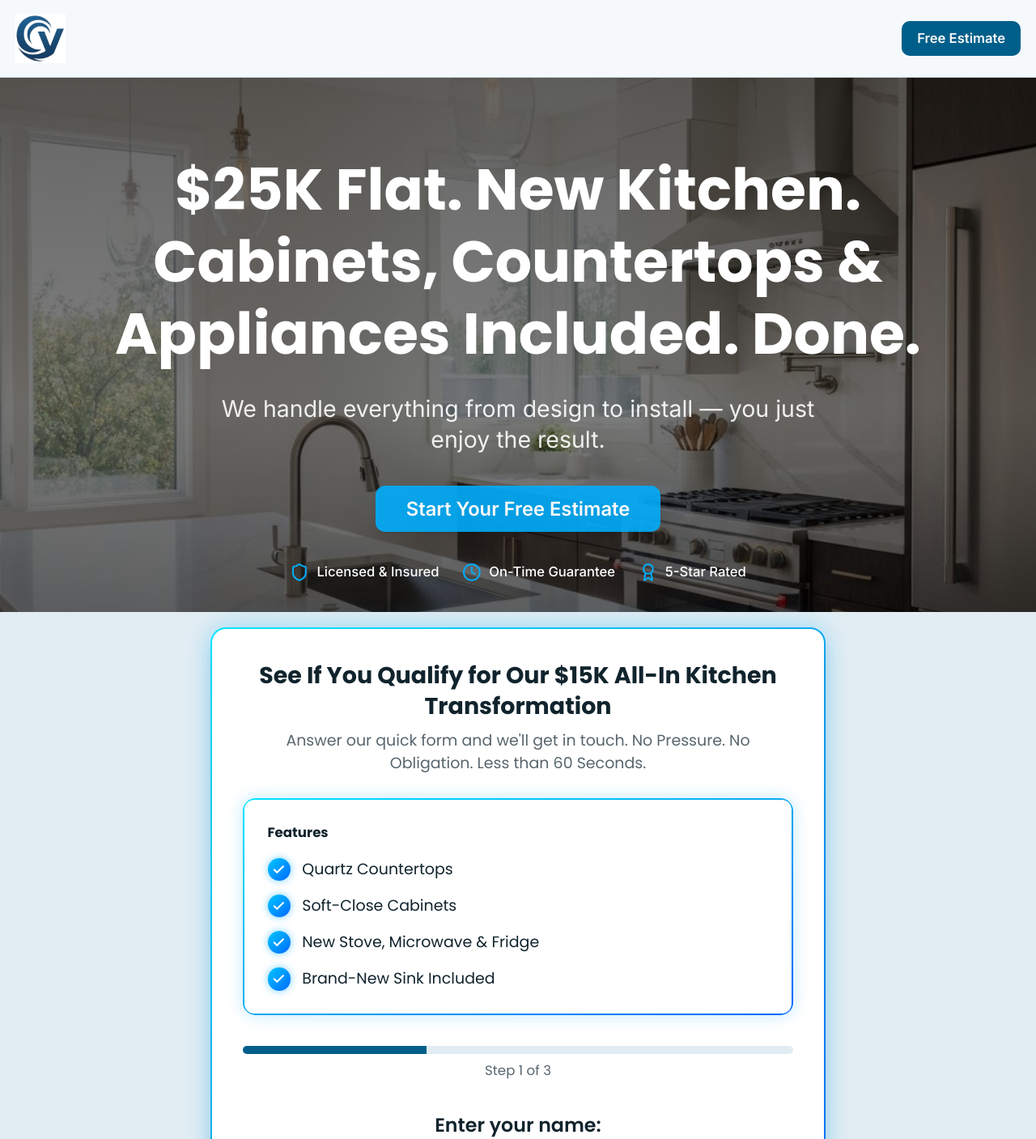
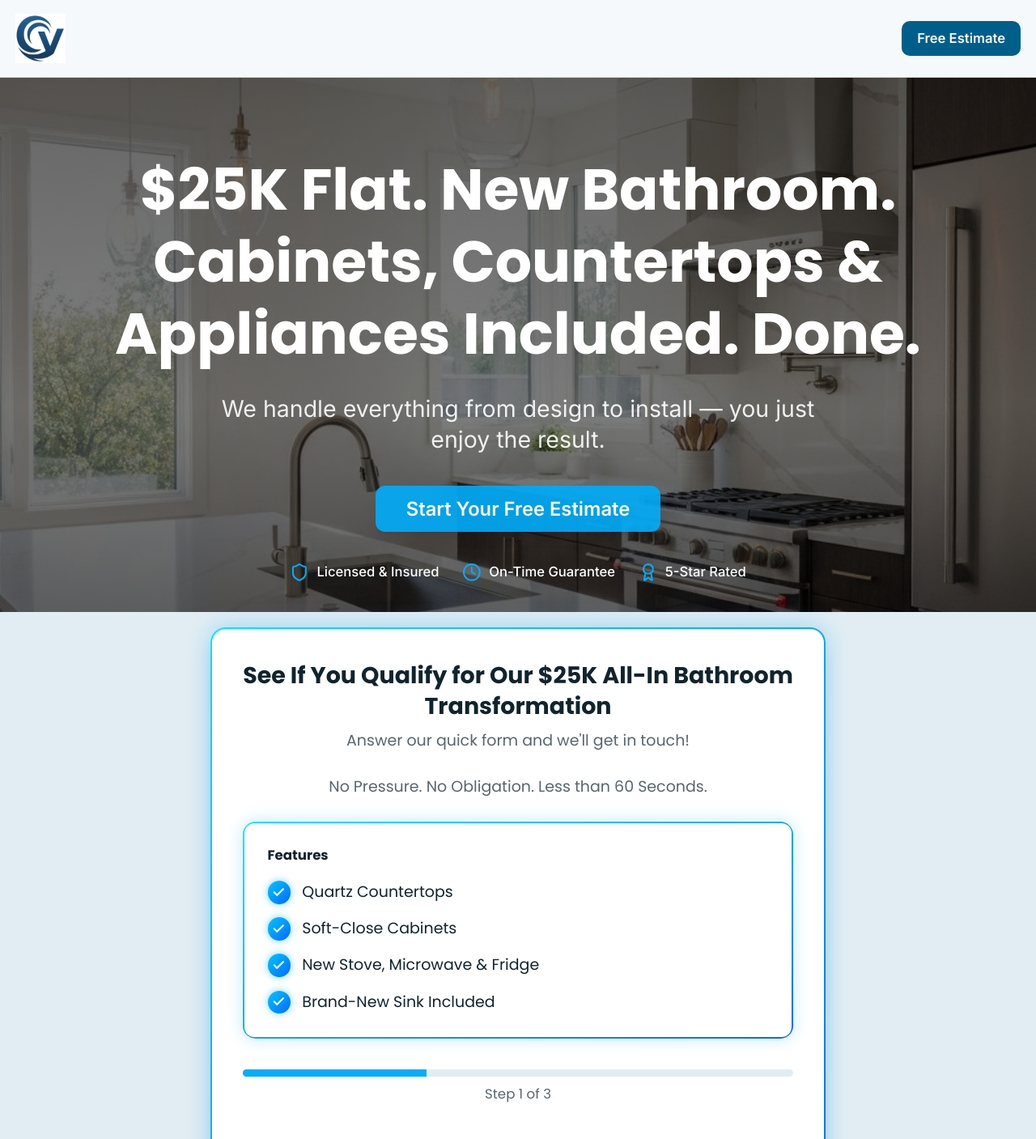
Before and after one commit to Fbet590/CVPi-Kitchens-2.0, a Next.js app: page / in a window 1280 px wide. Shown: the top 1407 px of the page at 81% size. Built offline with nearby package versions, Linux system fonts and the light colour scheme.

Commit message:
feat: update landing page to reflect bathroom transformation pricing
Co-authored-by: Fbet590 <271462897+Fbet590@users.noreply.github.com>

```diff
--- a/components/landing/hero.tsx
+++ b/components/landing/hero.tsx
@@ -23,7 +23,7 @@ export function Hero() {
       {/* Content */}
       <div className="relative z-10 container mx-auto px-4 text-center max-w-4xl">
         <h1 className="font-[family-name:var(--font-poppins)] text-4xl md:text-5xl lg:text-6xl font-bold text-white leading-tight mb-6 text-balance">
-          $25K Flat. New Kitchen. Cabinets, Countertops & Appliances Included. Done.
+          $25K Flat. New Bathroom. Cabinets, Countertops & Appliances Included. Done.
         </h1>
         <p className="text-xl md:text-2xl text-white/90 mb-8 max-w-2xl mx-auto">
           We handle everything from design to install — you just enjoy the result.
--- a/components/landing/quote-form.tsx
+++ b/components/landing/quote-form.tsx
@@ -167,10 +167,11 @@ export function QuoteForm() {
           {/* Form Header */}
           <div className="text-center mb-6">
             <h2 className="text-xl md:text-2xl font-bold text-card-foreground mb-2">
-              See If You Qualify for Our $15K All-In Kitchen Transformation
+              See If You Qualify for Our $25K All-In Bathroom Transformation
             </h2>
             <p className="text-muted-foreground text-sm md:text-base">
-              Answer our quick form and we&apos;ll get in touch. No Pressure. No Obligation. Less than 60 Seconds.
+              Answer our quick form and we&apos;ll get in touch!<br /><br />
+              No Pressure. No Obligation. Less than 60 Seconds.
             </p>
           </div>
           {/* Features */}
@@ -199,8 +200,8 @@ export function QuoteForm() {
           <div className="mb-8">
             <div className="h-2 bg-muted rounded-full overflow-hidden">
               <div
-                className="h-full bg-primary transition-all duration-300 ease-out"
-                style={{ width: `${progress}%` }}
+                className="h-full transition-all duration-300 ease-out"
+                style={{ width: `${progress}%`, backgroundColor: "#07adf9" }}
               />
             </div>
             <p className="text-sm text-muted-foreground mt-2 text-center">
```
